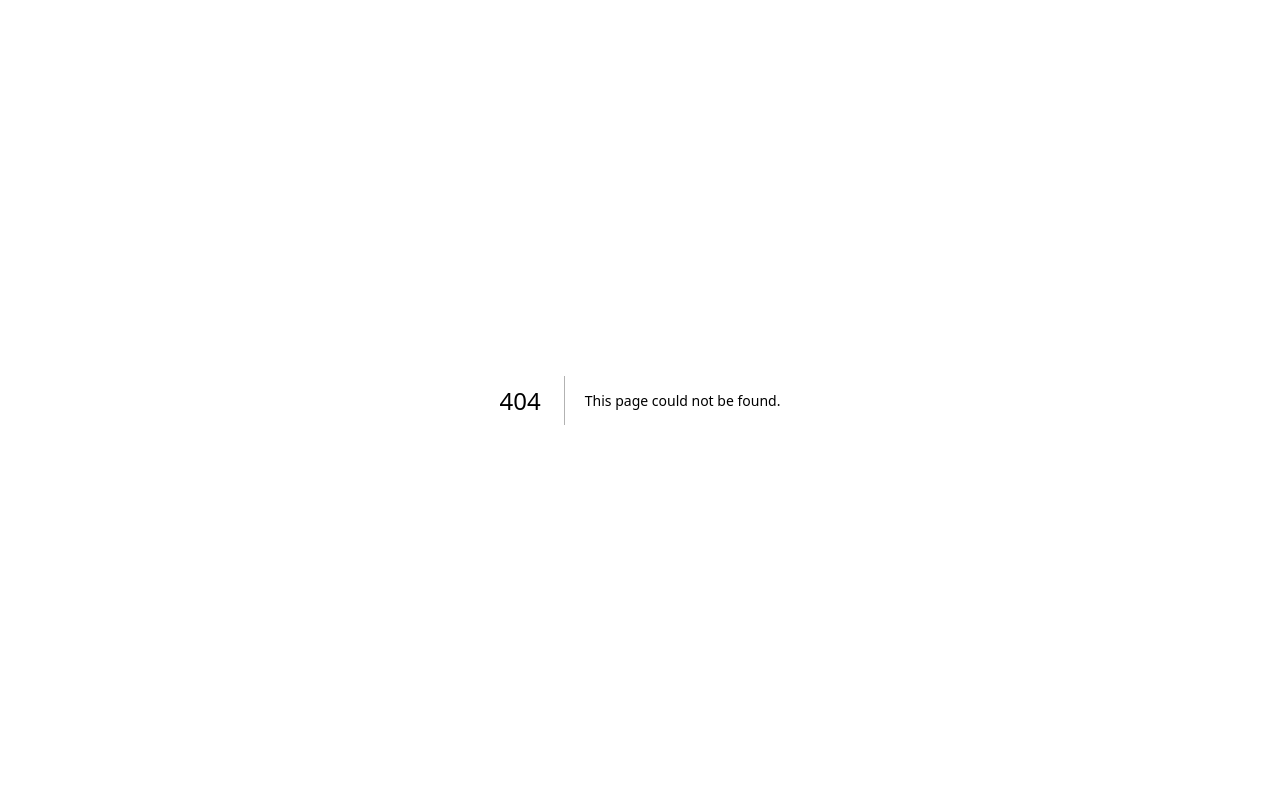
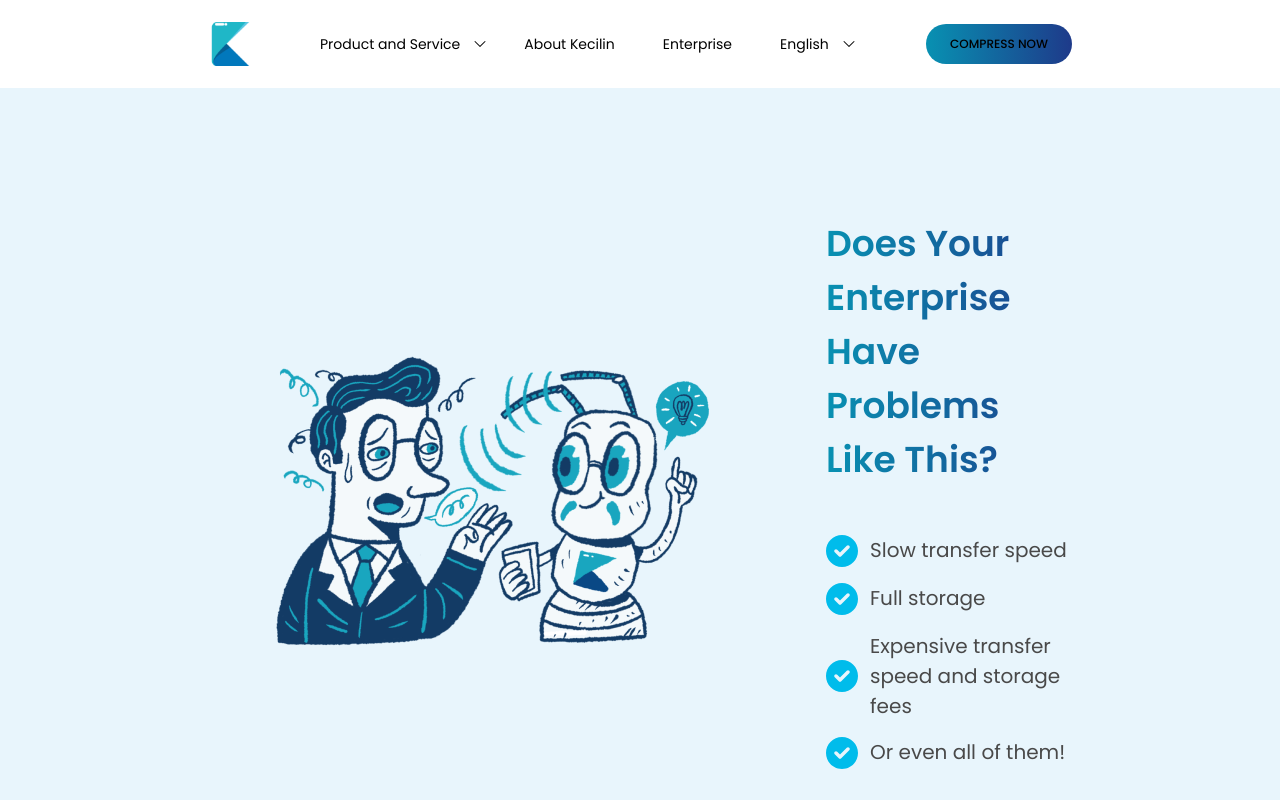
Before and after one commit to daffakamal/kecilin-clone, a Next.js app: page /Enterprise in a window 1280 px wide. Before the commit this address had no page. Shown: the top 800 px of the page. Built offline with nearby package versions, Linux system fonts and the light colour scheme.

Commit message:
feat: add Enterprise page

```diff
--- /dev/null
+++ b/components/Enterprise/title.js
@@ -0,0 +1,44 @@
+import Image from "next/image";
+
+import TitleImg from "../../assets/Images/Enterprise/enterprise-header.png";
+import ChecklistImg from "../../assets/Images/checklist.svg";
+import { enterpriseList } from "../data/dataEnterprise";
+
+export default function Title() {
+  return (
+    <div className="w-full h-full bg-[#e8f5fc] px-[24px] sm:px-16 lg:px-32 xl:px-52 2xl:px-80 py-12 sm:py-20 lg:py-24 xl:py-32">
+      <div className="w-full lg:flex items-center gap-x-[4rem]">
+        <Image
+          src={TitleImg.src}
+          className="mx-auto xs:w-[340px] sm:w-[370px] md:w-[400px] lg:w-[800px] xl:w-[900px] pointer-events-none"
+          width={554}
+          height={554}
+          loading="lazy"
+          alt="Person consulting his problem to Kecilin maskot"
+        />
+        <div className="w-full grid content-center">
+          <h1 className="font-PoppinsSemi text-[26px] sm:text-[28px] lg:text-[32px] xl:text-[36px] text-transparent bg-clip-text bg-gradient-to-r from-cyan-600 to-blue-900">
+            Does Your Enterprise Have Problems Like This?
+          </h1>
+          <div className="pt-[3rem] grid gap-y-4">
+            {enterpriseList.map((item) => (
+              <ul key={item.id} className="w-full flex gap-x-3 mx-auto">
+                <Image
+                  src={ChecklistImg.src}
+                  className="my-auto"
+                  width={32}
+                  height={32}
+                  alt="Checklist"
+                  loading="lazy"
+                />
+                <li className="font-PoppinsRegular text-[20px] lg:text-[20px] text-[#494949]">
+                  {item.description}
+                </li>
+              </ul>
+            ))}
+          </div>
+        </div>
+      </div>
+    </div>
+  );
+}
--- a/components/Layout/navbar.js
+++ b/components/Layout/navbar.js
@@ -83,7 +83,7 @@ function Navbar() {
                   <Link href="/About">
                     <p className={styleTextNav}>About Kecilin</p>
                   </Link>
-                  <Link href="#!">
+                  <Link href="/Enterprise">
                     <p className={styleTextNav}>Enterprise</p>
                   </Link>
                   <Menu as="div" className="relative inline-block text-left">
@@ -202,7 +202,7 @@ function Navbar() {
                     About Kecilin
                   </p>
                 </Link>
-                <Link href="#!">
+                <Link href="/Enterprise">
                   <p className="flex self-center items-center cursor-pointer hover:text-cyan-600">
                     Enterprise
                   </p>
@@ -237,7 +237,7 @@ function Navbar() {
                     About Kecilin
                   </p>
                 </Link>
-                <Link href="#!">
+                <Link href="/Enterprise">
                   <p className="flex self-center items-center cursor-pointer hover:text-cyan-600">
                     Enterprise
                   </p>
--- /dev/null
+++ b/components/data/dataEnterprise.js
@@ -0,0 +1,24 @@
+const enterpriseList = [
+  {
+    id: "1",
+    description: "Slow transfer speed",
+    img: "/images/Home/profil1.png",
+  },
+  {
+    id: "2",
+    description: "Full storage",
+    img: "/images/Home/profil1.png",
+  },
+  {
+    id: "3",
+    description: "Expensive transfer speed and storage fees",
+    img: "/images/Home/profil1.png",
+  },
+  {
+    id: "4",
+    description: "Or even all of them!",
+    img: "/images/Home/profil1.png",
+  },
+];
+
+export { enterpriseList };
--- /dev/null
+++ b/pages/Enterprise/index.js
@@ -0,0 +1,27 @@
+import Head from "next/head";
+import Title from "../../components/Enterprise/title";
+import Footer from "../../components/Layout/footer";
+import { Navbar } from "../../components/Layout/navbar";
+
+export default function Home() {
+  return (
+    <>
+      <Head>
+        <title>Kecilin | Enterprise</title>
+        <meta name="viewport" content="width=device-width, initial-scale=1" />
+        <meta
+          name="keywords"
+          content="kecilin, file compressor, compress file, compression technology provider"
+        />
+        <meta
+          name="description"
+          content="You can compress these files with the reliable and faster compression technology provided by KECILIN API. After you get key access, you can immediately compress databases, images, videos, and PDFs."
+        />
+        <link rel="icon" href="/kecilin-logo.svg" />
+      </Head>
+      <Navbar />
+      <Title />
+      <Footer />
+    </>
+  );
+}
```
